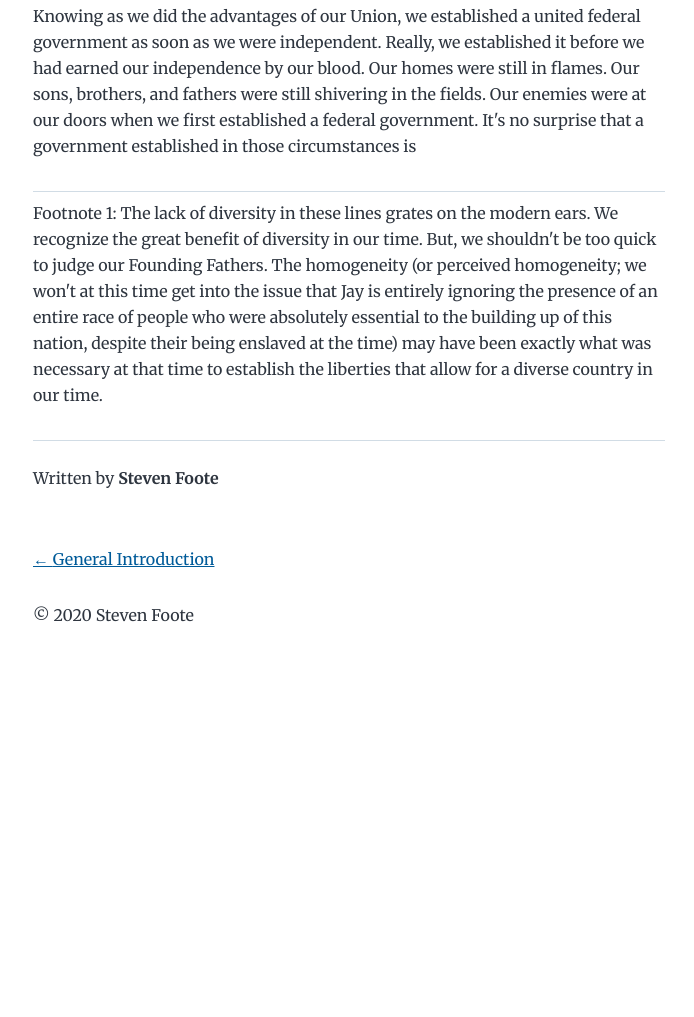
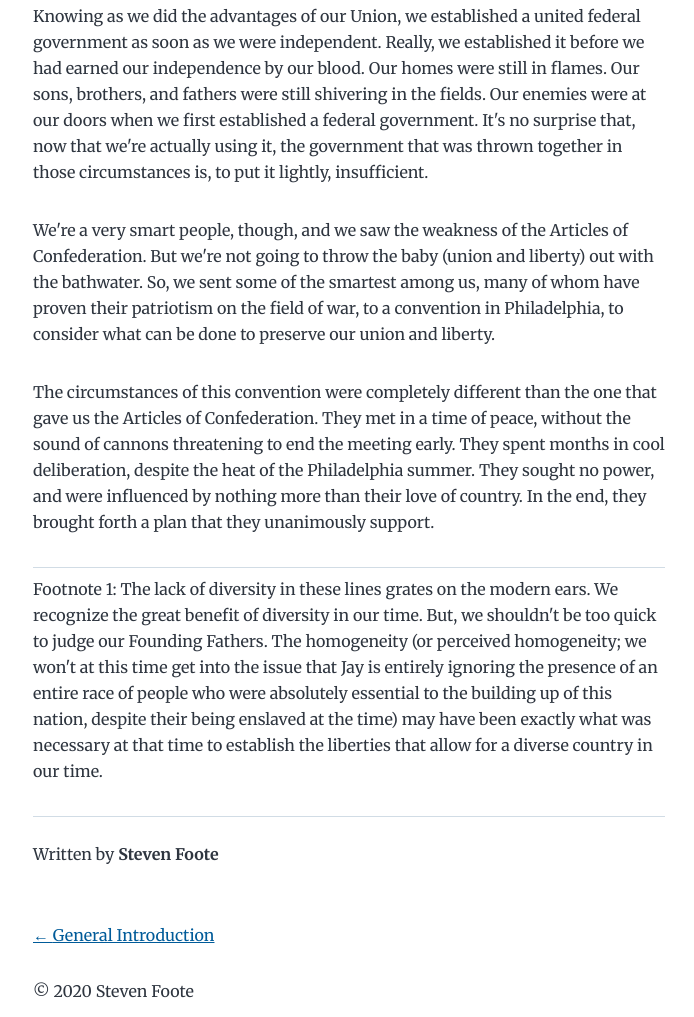
Before and after one commit to smfoote/federalist-papers-project, a Gatsby site: page /2-dangers-from-foreign-influence/ in a window 1280 px wide. Shown: the part 1438-2455 px from the top of the page, without its empty margins (291-985 px from the left). Before the commit the page ends 2121 px from the top, so only its background shows below. Built offline with nearby package versions, Linux system fonts and the light colour scheme; Gatsby itself is replaced by a stand-in of ours.

Commit message:
a little more

```diff
--- a/content/blog/2-dangers-from-foreign-influence/index.md
+++ b/content/blog/2-dangers-from-foreign-influence/index.md
@@ -44,8 +44,19 @@ conventions with foreign states as a single nation.
 Knowing as we did the advantages of our Union, we established a united federal government as soon as we were
 independent. Really, we established it before we had earned our independence by our blood. Our homes were
 still in flames. Our sons, brothers, and fathers were still shivering in the fields. Our enemies were at our
-doors when we first established a federal government. It's no surprise that a government established in those
-circumstances is
+doors when we first established a federal government. It's no surprise that, now that we're actually using it,
+the government that was thrown together in those circumstances is, to put it lightly, insufficient.
+
+We're a very smart people, though, and we saw the weakness of the Articles of Confederation. But we're not going
+to throw the baby (union and liberty) out with the bathwater. So, we sent some of the smartest among us, many
+of whom have proven their patriotism on the field of war, to a convention in Philadelphia, to consider
+what can be done to preserve our union and liberty.
+
+The circumstances of this convention were completely different than the one that gave us the Articles of
+Confederation. They met in a time of peace, without the sound of cannons threatening to end the meeting
+early. They spent months in cool deliberation, despite the heat of the Philadelphia summer. They sought
+no power, and were influenced by nothing more than their love of country. In the end, they brought forth
+a plan that they unanimously support.
 
 ---
 
```
